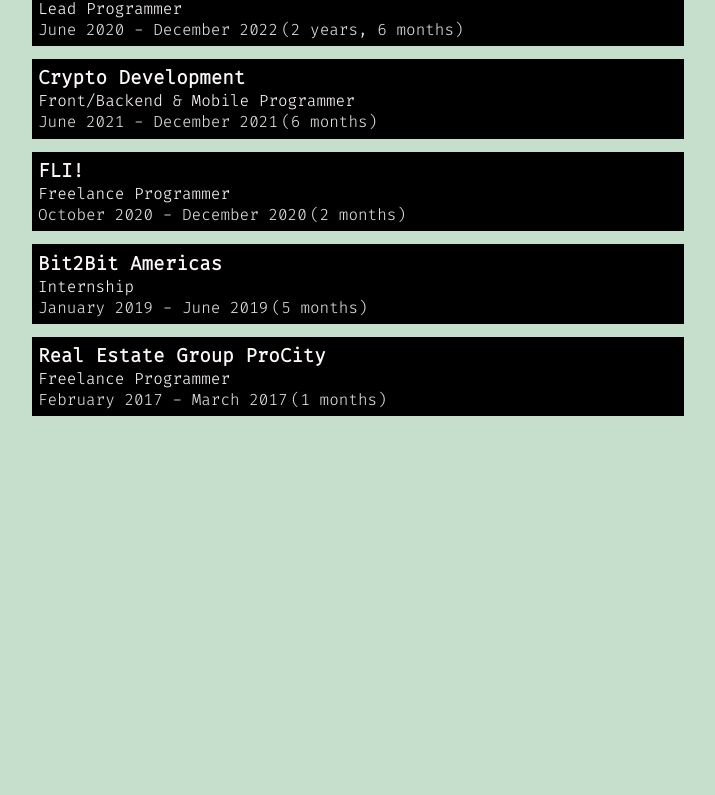
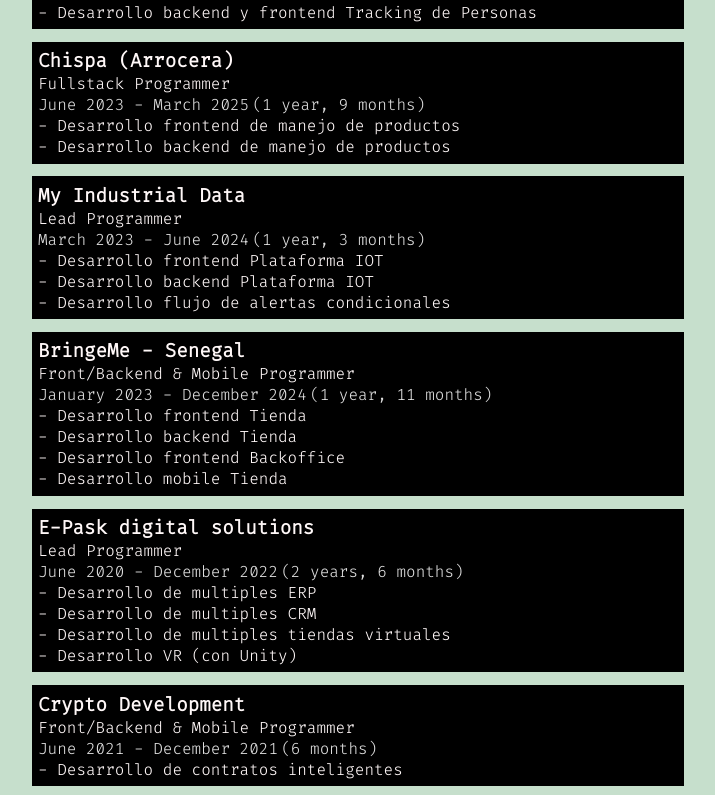
Before and after one commit to HalloweenJack2606/mcoloniab, a React (Create React App) app: page /experience in a window 1280 px wide. Shown: the part 565-1360 px from the top of the page, without its empty margins (282-997 px from the left). Before the commit the page ends 988 px from the top, so only its background shows below. Built offline with nearby package versions, Linux system fonts and the light colour scheme; the HTML template or start-up script is replaced by a standard one.

Commit message:
update experience

```diff
--- a/src/screens/about/about.js
+++ b/src/screens/about/about.js
@@ -8,12 +8,12 @@
 export default function About() {
 
     const about = [
-        "My name is Marcelo Colonia, I'm a 22 year old Berlin & Lima -based game designer and programmer. I've had game development as my passion for as long as I can remember and have been studying coding since I was 13 years old.",
+        "My name is Marcelo Colonia, I'm a 23 year old Lima-based game designer and programmer. I've had game development as my passion for as long as I can remember and have been studying coding since I was 13 years old.",
         "I've been doing Graphics Programming with OpenGL since 2017 and made a couple of 2D engines. On 2020 I launched a \"test demo\" for my engine on Steam called MaryPark St. Mainly to test if my engines were capable of making an actual game and not just cool things to put on my CV.",
         "Currently I'm working on a 2D Roguelike called Davos with my own custom engine."
     ]
 
-    const games = ["Elden Ring", "Earthbound", "The Witness", "Undertale", "Life is Strange", "Red Dead Redemption 2", "Portal 2", "Minecraft"]
+    const games = ["Elden Ring", "Earthbound", "The Witness", "Undertale", "Life is Strange", "Red Dead Redemption 2", "Portal 2", "Minecraft", "Return of the Obra Dinn"]
     const artists = ["David Bowie", "Arctic Monkeys", "Kendrick Lamar", "Pink Floyd", "King Crimson", "Yes", "Serú Girán", "Charly García"]
 
 
@@ -124,9 +124,9 @@
                                 <div>Click to see my work!</div>
                             </CoolButton>
                             <div style={{margin: '2rem 0'}}/>
-                            <CoolButton reverse url={'/projects'}>
+                            {/*<CoolButton reverse url={'/projects'}>
                                 <div>Click to see my projects!</div>
-                            </CoolButton>
+                            </CoolButton>*/}
                         </div>
                     </div>
                 </div>
--- a/src/screens/experience/components/job_section/job_section.js
+++ b/src/screens/experience/components/job_section/job_section.js
@@ -1,7 +1,7 @@
 import React, {useEffect, useState} from "react";
 import styles from './job_section.module.css';
 
-export default function JobSection({company, start, end, position }) {
+export default function JobSection({company, start, end, position, work }) {
     const [time, setTime] = useState("");
     const monthNames = ["January", "February", "March", "April", "May", "June", "July", "August", "September", "October", "November", "December"];
 
@@ -43,6 +43,16 @@
                 <div style={{paddingLeft: '0.2rem', color: '#ddd',}}>({time})</div>
             </div>
 
+            <div>
+                {work?.map((item, index) => {
+                    return (
+                        <div key={index}>
+                            - {item}
+                        </div>
+                    )
+                })}
+            </div>
+
         </div>
     )
 }
--- a/src/screens/experience/experience.js
+++ b/src/screens/experience/experience.js
@@ -5,14 +5,16 @@
 
 export default function Experience() {
     const jobs = [
-        {company: "Stracontech", start: "07/2023", end: "07/2024", position: "Fullstack Programmer"},
-        {company: "My Industrial Data", start: "03/2023", position: "Lead Programmer"},
-        {company: "BringeMe - Senegal", start: "01/2023", position: "Front/Backend & Mobile Programmer"},
-        {company: "E-Pask digital solutions", start: "06/2020", end: "12/2022", position: "Lead Programmer"},
-        {company: "Crypto Development", start: "06/2021", end: "12/2021", position: "Front/Backend & Mobile Programmer"},
-        {company: "FLI!", start: "10/2020", end: "12/2020", position: "Freelance Programmer"},
-        {company: "Bit2Bit Americas", start: "01/2019", end: "06/2019", position: "Internship"},
-        {company: "Real Estate Group ProCity", start: "02/2017", end: "03/2017", position: "Freelance Programmer"},
+        {company: "Limberfy", start: "07/2024", position: "Fullstack Programmer", work: ["Desarrollo Plataforma de Proveedores", "Desarrollo Sistema Antifraude", "Desarrollo Plataforma de Conformidad", "Desarrollo Aplicación de emisión de GRE"]},
+        {company: "Stracontech", start: "06/2023", end: "07/2024", position: "Fullstack Programmer", work: ["Desarrollo sistemas integrados", "Desarrollo firmware KPDU", "Desarrollo firmware Sistema de Proximidad", "Desarrollo backend y frontend Tracking de Personas"]},
+        {company: "Chispa (Arrocera)", start: "06/2023", end: "03/2025", position: "Fullstack Programmer", work: ["Desarrollo frontend de manejo de productos", "Desarrollo backend de manejo de productos"]},
+        {company: "My Industrial Data", start: "03/2023", end: "06/2024", position: "Lead Programmer", work: ["Desarrollo frontend Plataforma IOT", "Desarrollo backend Plataforma IOT", "Desarrollo flujo de alertas condicionales"]},
+        {company: "BringeMe - Senegal", start: "01/2023", end: "12/2024", position: "Front/Backend & Mobile Programmer", work: ["Desarrollo frontend Tienda", "Desarrollo backend Tienda", "Desarrollo frontend Backoffice", "Desarrollo mobile Tienda"]},
+        {company: "E-Pask digital solutions", start: "06/2020", end: "12/2022", position: "Lead Programmer", work: ["Desarrollo de multiples ERP", "Desarrollo de multiples CRM", "Desarrollo de multiples tiendas virtuales", "Desarrollo VR (con Unity)"]},
+        {company: "Crypto Development", start: "06/2021", end: "12/2021", position: "Front/Backend & Mobile Programmer" , work: ["Desarrollo de contratos inteligentes"]},
+        {company: "FLI!", start: "10/2020", end: "12/2020", position: "Freelance Programmer", work: ["Desarrollo de multiplies funcionalidades de gameplay"]},
+        {company: "Bit2Bit Americas", start: "01/2019", end: "06/2019", position: "Internship", work: ["Desarrollo con Rust", "Deploy con AWS"]},
+        {company: "Real Estate Group ProCity", start: "02/2017", end: "03/2017", position: "Freelance Programmer", work: ["Desarrollo applicación para el área de contabilidad"]},
     ]
 
     return (
@@ -32,6 +34,7 @@
                         position={job.position}
                         start={job.start}
                         end={job.end}
+                        work={job.work}
                     />
                 ))}
             </div>
```
